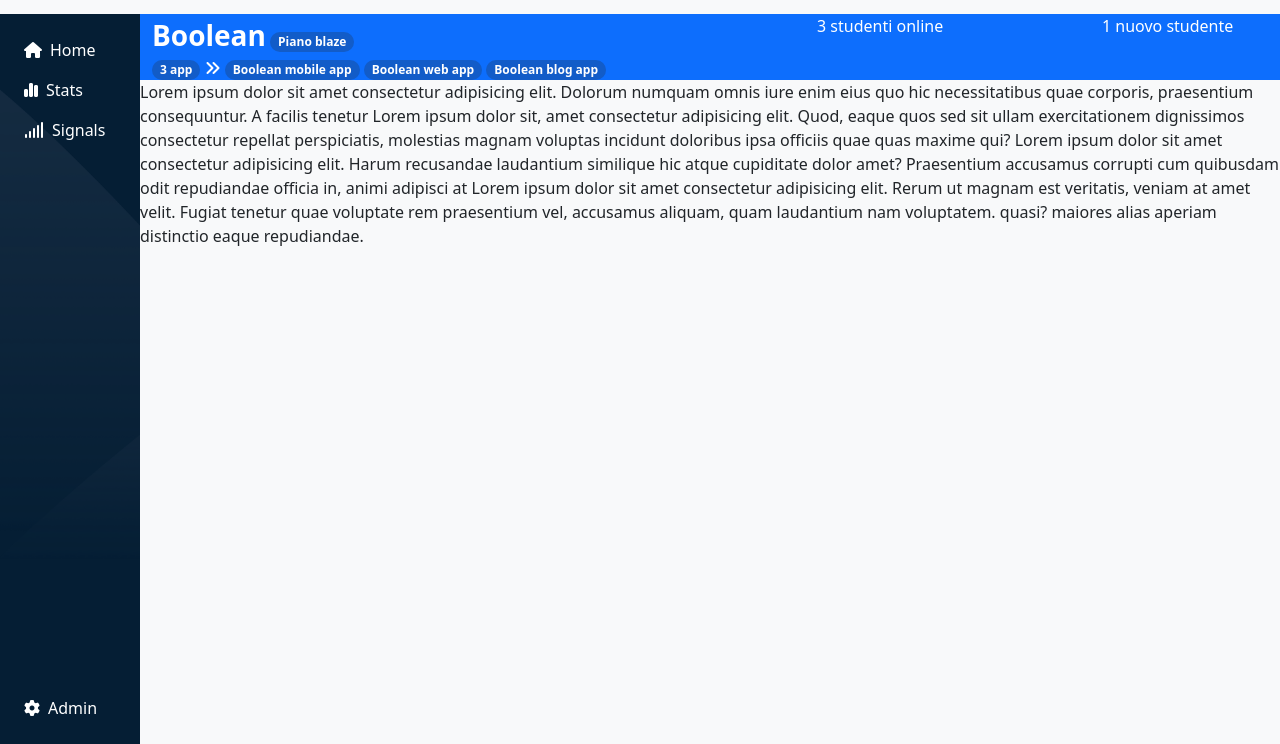
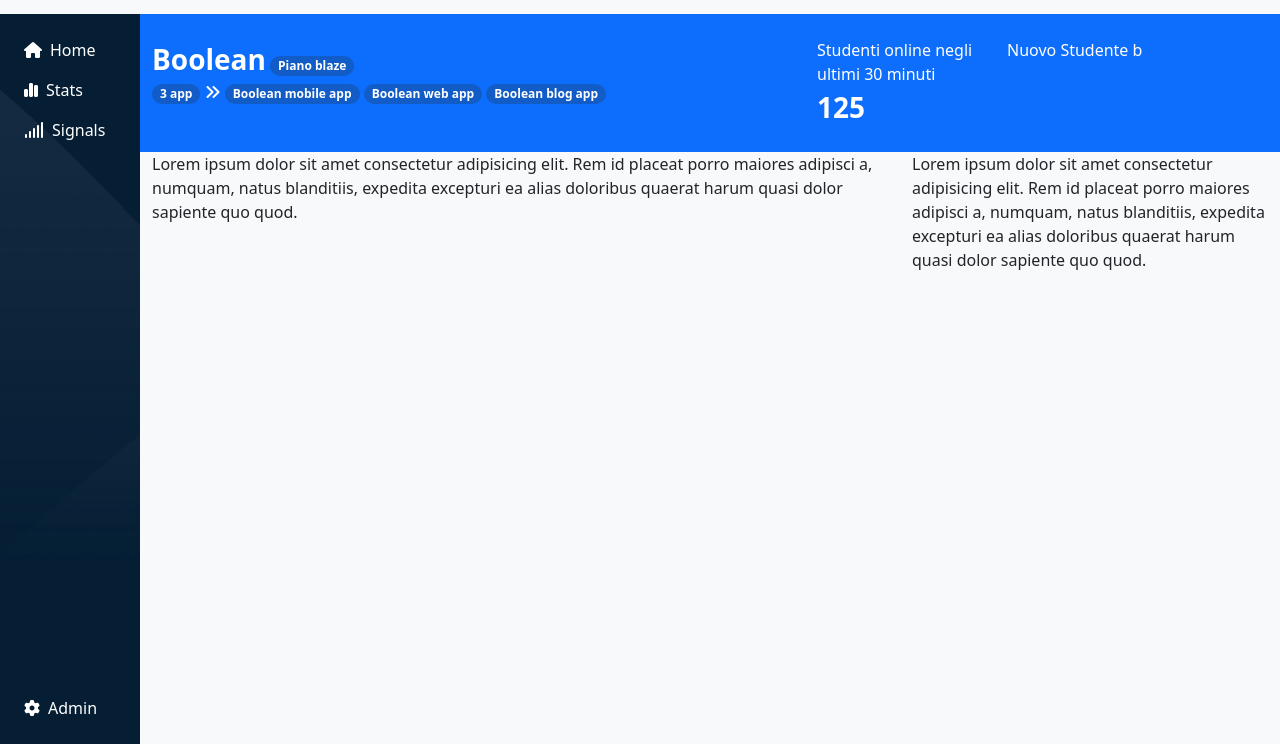
Before and after one commit to gianlucafalaschi/html-css-bootstrap-dashboard, a plain HTML site: page index.html in a window 1280 px wide. Shown: the part 56-800 px from the top of the page. Drawn offline with nearby package versions, Linux system fonts and the light colour scheme.

Commit message:
feat: main bottom

```diff
--- a/index.html
+++ b/index.html
@@ -79,9 +79,12 @@
         <!-- MAIN -->
         <main>
             <!-- MAIN TOP -->
-            <div class="container-fluid bg-primary">
-                <div class="row text-white">
-                    <div class="col-12 col-md-4 col-lg-2 order-md-3">1 nuovo studente</div>
+            <div class="container-fluid bg-primary py-4">
+                <div class="row text-white gy-3 gy-md-0">
+                    <div class="col-12 col-md-4 col-lg-3 order-md-3">
+                        <span>Nuovo Studente</span>
+                        <span>b</span>
+                    </div>
                     <div class="col-12 col-md-4 col-lg-7 order-md-1">
                         <span class="fs-3 fw-semibold">Boolean</span>
                         <span class="badge rounded-pill px-2 py-1 text-bg-dark bg-opacity-25">Piano blaze</span>
@@ -93,11 +96,21 @@
                         <span class="d-none d-lg-inline-block badge rounded-pill px-2 py-1 text-bg-dark bg-opacity-25">Boolean web app</span>
                         <span class="d-none d-lg-inline-block badge rounded-pill px-2 py-1 text-bg-dark bg-opacity-25">Boolean blog app</span>
                     </div>
-                    <div class="col-12 col-md-4 col-lg-3 order-md-2">3 studenti online</div>
+                    <div class="col-12 col-md-4 col-lg-2 order-md-2">
+                        <div>Studenti online negli ultimi 30 minuti</div>
+                        <div class="fs-3 fw-semibold">125</div>
+                    </div>
                 </div>
             </div>
             <!-- MAIN/ TOP -->
-            <p>Lorem ipsum dolor sit amet consectetur adipisicing elit. Dolorum numquam omnis iure enim eius quo hic necessitatibus quae corporis, praesentium consequuntur. A facilis tenetur Lorem ipsum dolor sit, amet consectetur adipisicing elit. Quod, eaque quos sed sit ullam exercitationem dignissimos consectetur repellat perspiciatis, molestias magnam voluptas incidunt doloribus ipsa officiis quae quas maxime qui? Lorem ipsum dolor sit amet consectetur adipisicing elit. Harum recusandae laudantium similique hic atque cupiditate dolor amet? Praesentium accusamus corrupti cum quibusdam odit repudiandae officia in, animi adipisci at Lorem ipsum dolor sit amet consectetur adipisicing elit. Rerum ut magnam est veritatis, veniam at amet velit. Fugiat tenetur quae voluptate rem praesentium vel, accusamus aliquam, quam laudantium nam voluptatem. quasi? maiores alias aperiam distinctio eaque repudiandae.</p>
+            <!-- MAIN BOTTOM -->
+            <div class="container">
+                <div class="row">
+                    <div class="col-12 col-lg-8 d-flex">Lorem ipsum dolor sit amet consectetur adipisicing elit. Rem id placeat porro maiores adipisci a, numquam, natus blanditiis, expedita excepturi ea alias doloribus quaerat harum quasi dolor sapiente quo quod.</div>
+                    <div class="col-12 col-lg-4 d-flex">Lorem ipsum dolor sit amet consectetur adipisicing elit. Rem id placeat porro maiores adipisci a, numquam, natus blanditiis, expedita excepturi ea alias doloribus quaerat harum quasi dolor sapiente quo quod.</div>
+                </div>
+            </div>
+            <!--/ MAIN BOTTOM -->
         </main>
         <!--/ MAIN -->
     </div>
--- a/style.css
+++ b/style.css
@@ -1,7 +1,10 @@
 
 /*-------------
-     COLORS
+     DEBUG
 ---------------*/
+.debug {
+    border: 1px dashed black;
+}
 
 
 
```
